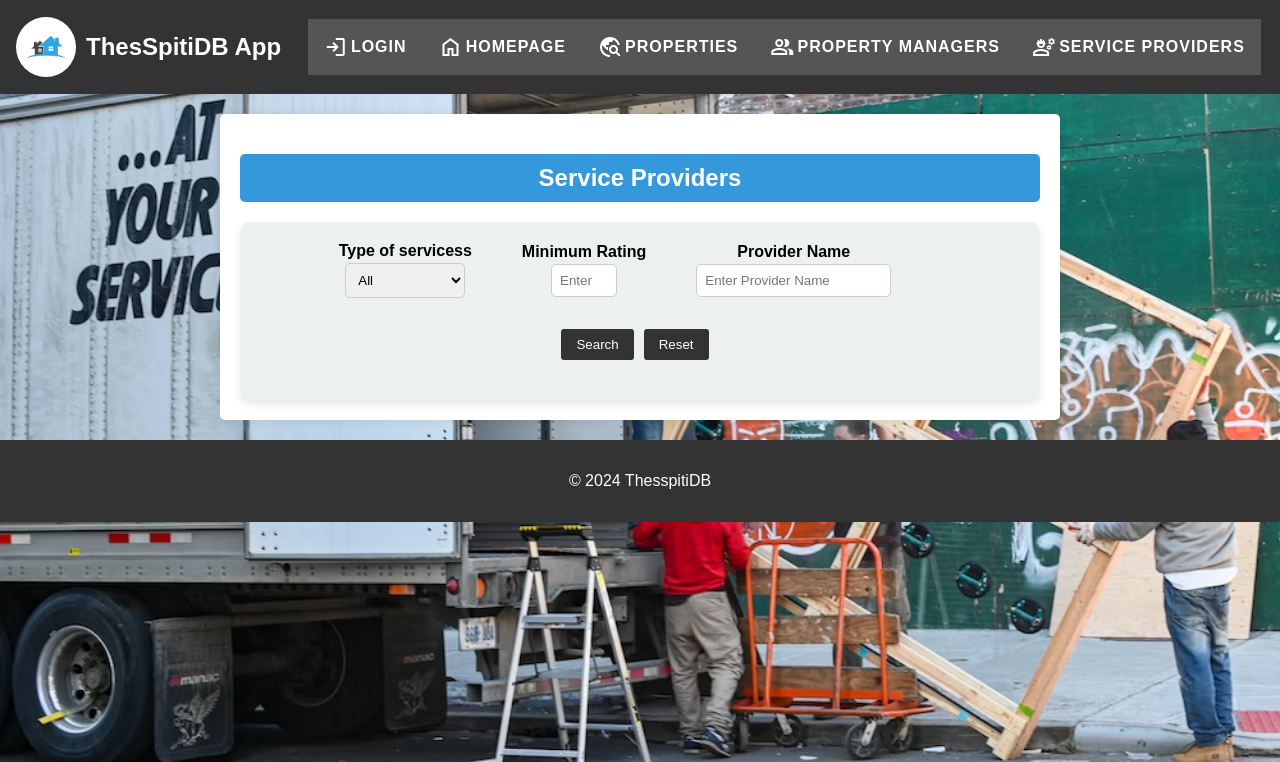
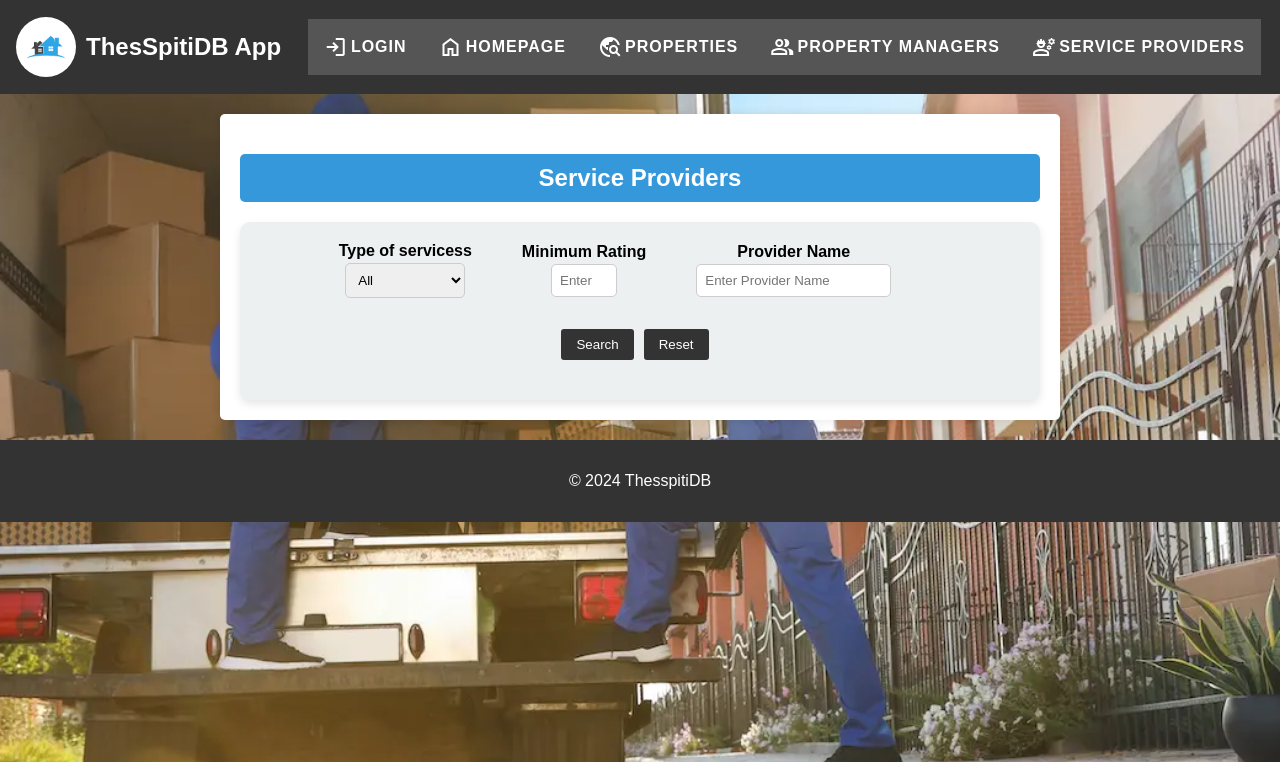
Before and after one commit to ggkyzis/MySQL_Flask, a Flask app: page /service_provider in a window 1280 px wide. Shown: the top 762 px of the page. Run offline with Flask 3, Linux system fonts and the light colour scheme; data that the repository does not hold is empty; some libraries are stand-ins or nearby versions.

Commit message:
Photo of Providers.

```diff
--- a/static/service_provider_style.css
+++ b/static/service_provider_style.css
@@ -4,7 +4,7 @@ body {
     margin: 0;
     padding: 0;
     background-color: #f4f4f4;
-    background: url('service_background.avif') center center/cover no-repeat fixed;
+    background: url('service_background.webp') center center/cover no-repeat fixed;
 }
 
 /* Header styles */
```
Also changed, not shown: static/service_background.webp (added).
